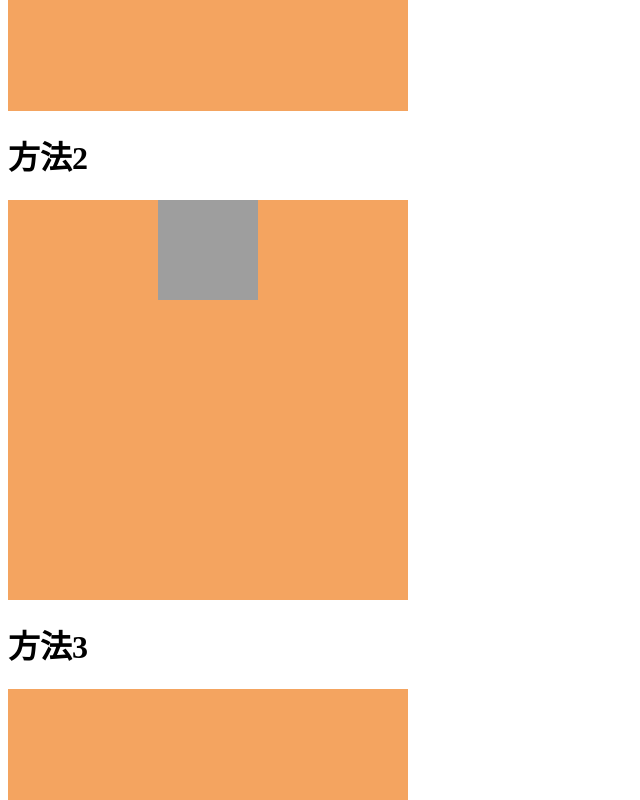
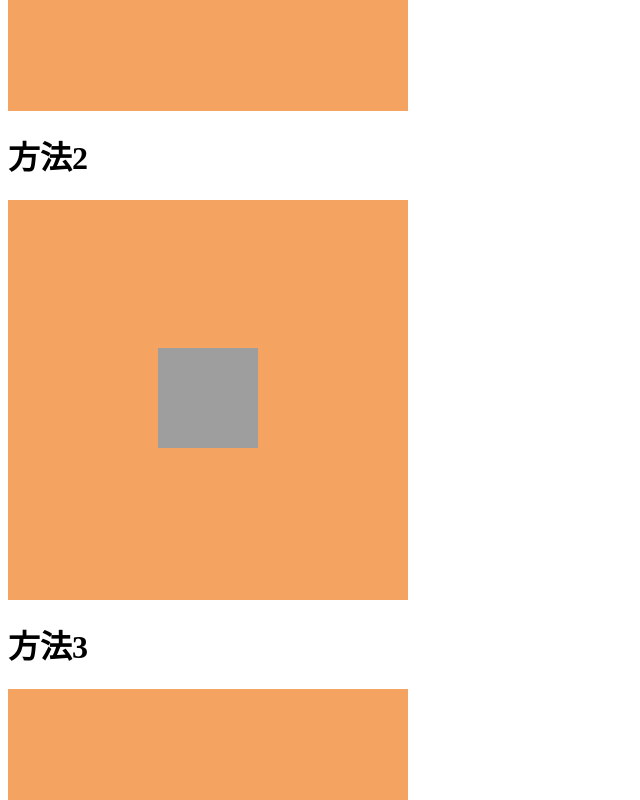
Before and after one commit to wakawei/vertical-horizontal-center, a plain HTML site: page index.html in a window 1280 px wide. Shown: the part 378-1178 px from the top of the page, without its empty margins (0-640 px from the left). Drawn offline with Linux system fonts and the light colour scheme; grey boxes are pictures that could not be loaded.

Commit message:
Update index.html

```diff
--- a/index.html
+++ b/index.html
@@ -24,7 +24,7 @@
         vertical-align: middle;
         background-color: sandybrown;
         text-align:center;
-        /*display:table-cell;*/
+        display:table-cell;
     }
     /*方法3*/
     .box-3{
```
